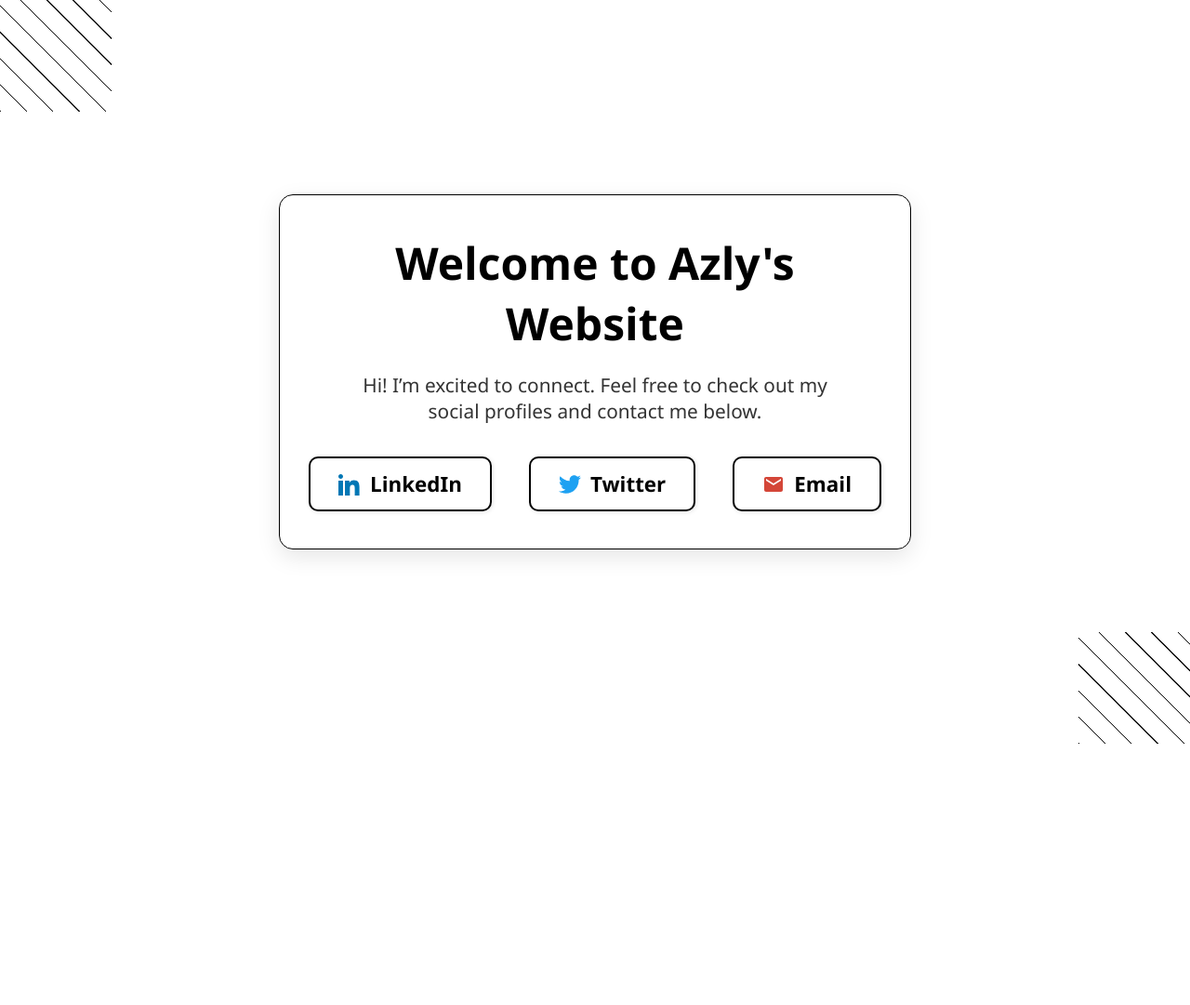
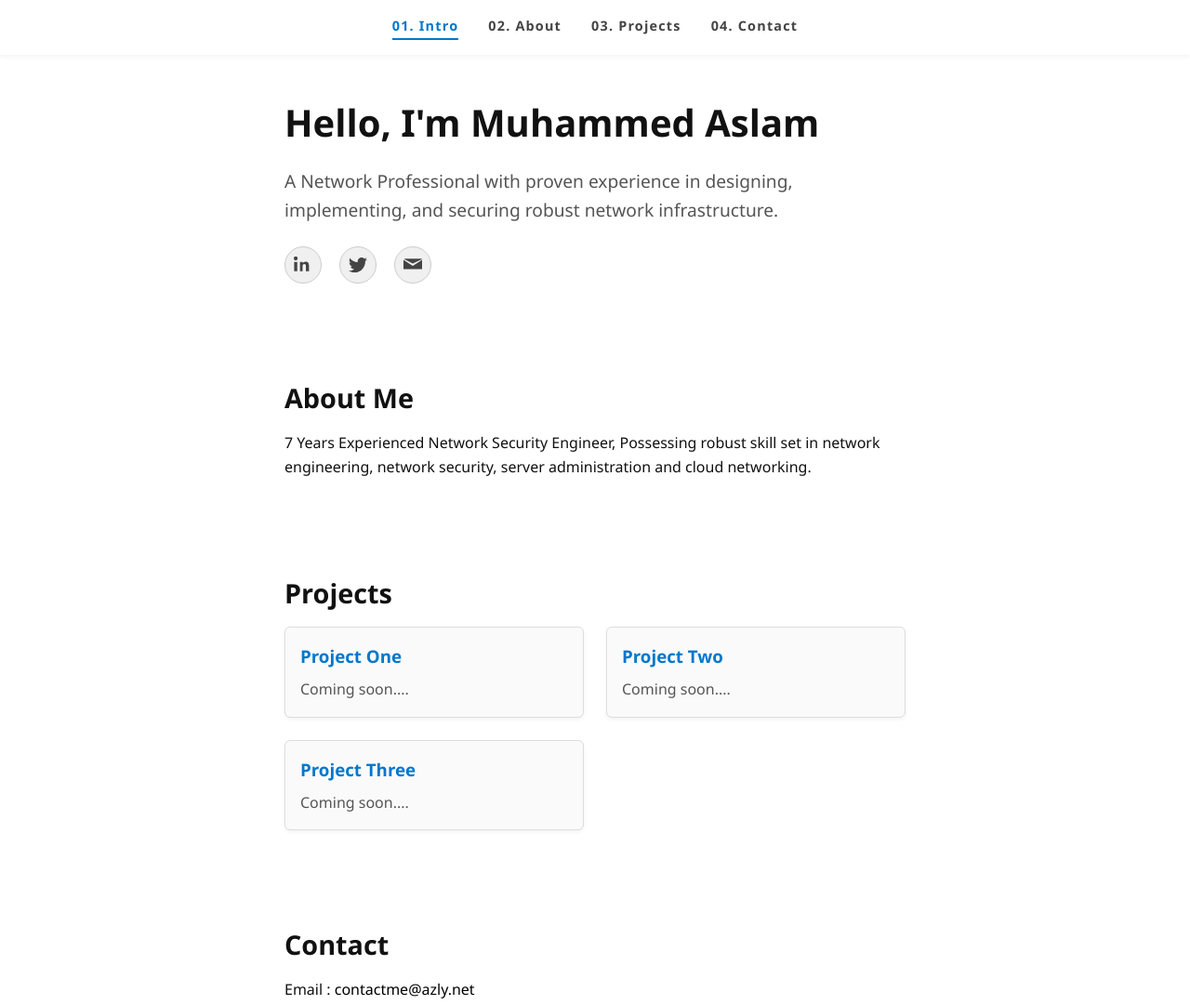
Before and after one commit to Aslam77kt/azlywebsite, a plain HTML site: page index.html in a window 1280 px wide. Shown: the top 1081 px of the page at 93% size. Before the commit the page ends 800 px from the top, so only its background shows below. Drawn offline with Linux system fonts and the light colour scheme.

Commit message:
Update index.html

```diff
--- a/index.html
+++ b/index.html
@@ -3,178 +3,266 @@
 <head>
 <meta charset="UTF-8" />
 <meta name="viewport" content="width=device-width, initial-scale=1" />
-  <title>Welcome to Azly's Website</title>
+<title>Muhammed Aslam — Portfolio</title>
 <style>
+  /* Reset & base */
   * {
-      margin: 0;
-      padding: 0;
-      box-sizing: border-box;
+    margin: 0; padding: 0; box-sizing: border-box;
+  }
+  body {
+    font-family: 'Segoe UI', Tahoma, Geneva, Verdana, sans-serif;
+    background-color: #fff;
+    color: #111;
+    line-height: 1.6;
+    scroll-behavior: smooth;
+  }
+  a {
+    color: #000;
+    text-decoration: none;
+    transition: color 0.3s ease;
+  }
+  a:hover {
+    color: #0077cc;
+    text-decoration: underline;
   }
 
-    body {
-      font-family: 'Segoe UI', Tahoma, Geneva, Verdana, sans-serif;
-      background-color: #ffffff;
-
-      /* Subtle black line pattern only in top-left and bottom-right corners */
-      background-image:
-        repeating-linear-gradient(
-          45deg,
-          black 0,
-          black 1px,
-          transparent 1px,
-          transparent 20px
-        ),
-        repeating-linear-gradient(
-          45deg,
-          black 0,
-          black 1px,
-          transparent 1px,
-          transparent 20px
-        );
-      background-position: top left, bottom right;
-      background-repeat: no-repeat;
-      background-size: 120px 120px, 120px 120px;
-
-      color: #000000;
-      min-height: 100vh;
+  /* Navigation */
+  nav {
+    position: fixed;
+    top: 0; left: 0; right: 0;
+    background: #fff;
+    padding: 1rem 2rem;
     display: flex;
     justify-content: center;
-      align-items: center;
-      padding: 20px;
+    gap: 2rem;
+    box-shadow: 0 2px 5px rgba(0,0,0,0.05);
+    z-index: 1000;
+    transition: background-color 0.3s ease;
+  }
+  nav a {
+    font-weight: 600;
+    font-size: 0.9rem;
+    letter-spacing: 1.2px;
+    color: #444;
+    padding-bottom: 2px;
+    border-bottom: 2px solid transparent;
+    transition: color 0.3s ease, border-color 0.3s ease;
+  }
+  nav a.active,
+  nav a:hover {
+    color: #0077cc;
+    border-color: #0077cc;
   }
 
-    .container {
-      background: rgba(255, 255, 255, 0.95);
-      padding: 40px 60px;
-      border-radius: 15px;
-      box-shadow: 0 8px 24px rgba(0, 0, 0, 0.1);
-      max-width: 680px;
-      text-align: center;
-      border: 1px solid #000000;
+  /* Sections */
+  section {
+    max-width: 700px;
+    margin: 100px auto 80px auto;
+    padding: 0 1rem;
+    opacity: 0;
+    transform: translateY(30px);
+    transition: opacity 0.8s ease, transform 0.8s ease;
+  }
+  section.visible {
+    opacity: 1;
+    transform: translateY(0);
+  }
+  h1, h2 {
+    color: #111;
+  }
+  h1 {
+    font-size: 2.5rem;
+    margin-bottom: 1rem;
+  }
+  h2 {
+    font-size: 1.8rem;
+    margin-bottom: 0.8rem;
   }
 
-    h1 {
-      font-size: 3rem;
-      margin-bottom: 20px;
-      font-weight: 700;
-      color: #000000;
+  /* Intro Text */
+  #intro p {
+    font-size: 1.2rem;
+    color: #555;
   }
 
-    p {
-      font-size: 1.3rem;
-      margin-bottom: 35px;
-      font-weight: 500;
-      color: #333333;
+  /* Social Links */
+  .social {
+    margin-top: 1.5rem;
+    display: flex;
+    gap: 1.2rem;
+  }
+  .social a {
+    display: flex;
+    align-items: center;
+    justify-content: center;
+    background: #f0f0f0;
+    width: 40px;
+    height: 40px;
+    border-radius: 50%;
+    border: 1.5px solid #ccc;
+    color: #444;
+    font-size: 1.2rem;
+    transition: background-color 0.3s ease, border-color 0.3s ease, color 0.3s ease, transform 0.3s ease;
+  }
+  .social a:hover {
+    background-color: #0077cc;
+    border-color: #0077cc;
+    color: #fff;
+    transform: scale(1.1);
+  }
+  .social svg {
+    width: 20px;
+    height: 20px;
+    fill: currentColor;
   }
 
-    .social-links {
-      display: flex;
-      justify-content: center;
-      gap: 40px;
-      flex-wrap: nowrap;
+  /* Projects grid */
+  .projects {
+    display: grid;
+    grid-template-columns: repeat(auto-fit,minmax(250px,1fr));
+    gap: 1.5rem;
+  }
+  .project-card {
+    background: #fafafa;
+    border: 1px solid #ddd;
+    padding: 1rem;
+    border-radius: 6px;
+    box-shadow: 0 2px 4px rgba(0,0,0,0.05);
+    transition: box-shadow 0.3s ease, border-color 0.3s ease, transform 0.3s ease;
+  }
+  .project-card:hover {
+    border-color: #0077cc;
+    box-shadow: 0 4px 12px rgba(0,119,204,0.3);
+    transform: translateY(-5px);
+  }
+  .project-card h3 {
+    margin-bottom: 0.5rem;
+    color: #0077cc;
+  }
+  .project-card p {
+    color: #555;
   }
 
-    .social-links a {
-      display: flex;
-      align-items: center;
-      gap: 10px;
-      text-decoration: none;
-      font-weight: 600;
-      color: #000000;
-      font-size: 1.4rem;
-      padding: 12px 30px;
-      border: 2px solid #000000;
-      border-radius: 10px;
-      background: rgba(255, 255, 255, 0.9);
-      transition: all 0.3s ease;
-      box-shadow: 1px 1px 5px rgba(0, 0, 0, 0.1);
-      cursor: pointer;
+  /* Footer */
+  footer {
+    text-align: center;
+    padding: 2rem 0;
+    font-size: 0.8rem;
+    color: #777;
+    border-top: 1px solid #eee;
   }
 
-    .social-links a:hover {
-      color: #fff;
-      box-shadow: 0 0 12px currentColor;
-      border-color: currentColor;
+  /* Contact social icons container */
+  #contact .social {
+    margin-top: 0.5rem;
   }
 
-    /* Icon sizes */
-    .icon {
-      width: 24px;
-      height: 24px;
-      flex-shrink: 0;
-    }
-
-    /* LinkedIn icon color */
-    .linkedin-icon {
-      fill: #0077b5;
-    }
-    .linkedin:hover {
-      background-color: #0077b5;
-      border-color: #0077b5;
-    }
-
-    /* Twitter icon color */
-    .twitter-icon {
-      fill: #1DA1F2;
-    }
-    .twitter:hover {
-      background-color: #1DA1F2;
-      border-color: #1DA1F2;
-      color: #fff;
-    }
-
-    /* Email icon color */
-    .email-icon {
-      fill: #d44638;
-    }
-    .email:hover {
-      background-color: #d44638;
-      border-color: #d44638;
-    }
-
-    @media (max-width: 720px) {
-      .container {
-        max-width: 90vw;
-        padding: 30px 25px;
-      }
-      h1 {
-        font-size: 2.4rem;
-      }
-      .social-links {
-        flex-wrap: wrap;
-        gap: 20px;
-      }
-      .social-links a {
-        font-size: 1.2rem;
-        padding: 14px 20px;
+  /* Responsive */
+  @media (max-width: 600px) {
+    nav {
+      gap: 1rem;
+      padding: 1rem;
     }
   }
 </style>
 </head>
 <body>
-  <div class="container">
-    <h1>Welcome to Azly's Website</h1>
-    <p>Hi! I’m excited to connect. Feel free to check out my social profiles and contact me below.</p>
-    <div class="social-links">
-      <a href="https://www.linkedin.com/in/muhammed-aslam-a83743181" target="_blank" rel="noopener noreferrer" class="linkedin">
-        <svg class="icon linkedin-icon" viewBox="0 0 24 24" aria-hidden="true" focusable="false">
-          <path d="M4.98 3.5C4.98 4.88 3.87 6 2.5 6S0 4.88 0 3.5 1.11 1 2.5 1 4.98 2.12 4.98 3.5zM0 8h5v16H0V8zm7 0h4.8v2.2h.07c.67-1.28 2.3-2.6 4.73-2.6 5.07 0 6 3.34 6 7.67V24h-5v-7.4c0-1.76-.03-4.02-2.45-4.02-2.45 0-2.82 1.91-2.82 3.9V24H7V8z"/>
-        </svg>
-        LinkedIn
+
+<nav>
+  <a href="#intro" class="active">01. Intro</a>
+  <a href="#about">02. About</a>
+  <a href="#projects">03. Projects</a>
+  <a href="#contact">04. Contact</a>
+</nav>
+
+<section id="intro" class="visible">
+  <h1>Hello, I'm Muhammed Aslam</h1>
+  <p>A Network Professional with proven experience in designing, implementing, and securing robust network infrastructure.</p>
+  <div class="social">
+    <a href="https://www.linkedin.com/in/muhammed-aslam-a83743181" target="_blank" rel="noopener" aria-label="LinkedIn">
+      <svg viewBox="0 0 24 24" aria-hidden="true"><path d="M4.98 3.5C4.98 4.88 3.88 6 2.5 6S0 4.88 0 3.5 1.12 1 2.5 1s2.48 1.12 2.48 2.5zM.5 8h4v12h-4V8zM8 8h3.6v1.68h.05c.5-.94 1.7-1.94 3.5-1.94 3.75 0 4.5 2.47 4.5 5.68V20h-4v-6c0-1.44-.03-3.3-2-3.3-2 0-2.3 1.57-2.3 3.2V20H8V8z"/></svg>
     </a>
-      <a href="https://twitter.com/Aslam77kt" target="_blank" rel="noopener noreferrer" class="twitter">
-        <svg class="icon twitter-icon" viewBox="0 0 24 24" aria-hidden="true" focusable="false">
-          <path d="M23.954 4.569c-.885.39-1.83.654-2.825.775 1.014-.609 1.794-1.574 2.163-2.724-.95.555-2.005.959-3.127 1.184-.897-.959-2.178-1.559-3.594-1.559-3.179 0-5.515 2.966-4.797 6.045-4.091-.205-7.719-2.165-10.148-5.144-1.29 2.213-.669 5.108 1.523 6.574-.806-.026-1.566-.247-2.229-.616v.061c0 2.385 1.693 4.374 3.946 4.827-.735.2-1.522.232-2.224.084.626 1.956 2.444 3.377 4.6 3.417-2.07 1.623-4.678 2.348-7.29 2.04 2.179 1.397 4.768 2.212 7.557 2.212 9.142 0 14.307-7.721 13.995-14.646.961-.695 1.8-1.562 2.46-2.549z"/>
-        </svg>
-        Twitter
+    <a href="https://twitter.com/aslam77kt" target="_blank" rel="noopener" aria-label="Twitter">
+      <svg viewBox="0 0 24 24" aria-hidden="true"><path d="M23.954 4.569c-.885.392-1.83.656-2.825.775 1.014-.611 1.794-1.574 2.163-2.724-.949.564-2.005.974-3.127 1.195-.897-.957-2.178-1.555-3.594-1.555-2.723 0-4.928 2.206-4.928 4.928 0 .39.045.765.127 1.124-4.094-.205-7.725-2.165-10.158-5.144-.424.725-.666 1.562-.666 2.457 0 1.695.863 3.192 2.178 4.069-.803-.026-1.56-.246-2.22-.616v.062c0 2.37 1.684 4.348 3.918 4.794-.41.11-.843.17-1.287.17-.315 0-.624-.03-.927-.086.625 1.951 2.444 3.375 4.6 3.414-1.68 1.318-3.809 2.105-6.102 2.105-.396 0-.787-.023-1.175-.068 2.179 1.394 4.768 2.208 7.557 2.208 9.054 0 14.002-7.496 14.002-13.986 0-.21-.006-.423-.015-.633.962-.695 1.8-1.562 2.46-2.549z"/></svg>
     </a>
-      <a href="mailto:contactme@azly.net" class="email">
-        <svg class="icon email-icon" viewBox="0 0 24 24" aria-hidden="true" focusable="false">
-          <path d="M20 4H4c-1.1 0-2 .9-2 2v12c0 1.1.9 2 2 2h16c1.1 0 2-.9 2-2V6c0-1.1-.9-2-2-2zm0 4l-8 5-8-5V6l8 5 8-5v2z"/>
-        </svg>
-        Email
+    <a href="mailto:contactme@azly.net" target="_blank" rel="noopener" aria-label="Email">
+      <svg viewBox="0 0 24 24" aria-hidden="true"><path d="M12 13.065l-11.994-7.565v12h24v-12L12 13.065zm11.994-8.53c-.172-.353-.52-.566-.91-.566H1.916c-.39 0-.738.213-.91.566L12 10.16l11.994-5.625z"/></svg>
     </a>
   </div>
+</section>
+
+<section id="about">
+  <h2>About Me</h2>
+  <p>7 Years Experienced Network Security Engineer, Possessing robust skill set in network engineering, network security, server administration and cloud networking.</p>
+</section>
+
+<section id="projects">
+  <h2>Projects</h2>
+  <div class="projects">
+    <div class="project-card">
+      <h3>Project One</h3>
+      <p>Coming soon....</p>
     </div>
+    <div class="project-card">
+      <h3>Project Two</h3>
+      <p>Coming soon....</p>
+    </div>
+    <div class="project-card">
+      <h3>Project Three</h3>
+      <p>Coming soon....</p>
+    </div>
+  </div>
+</section>
+
+<section id="contact">
+  <h2>Contact</h2>
+  <p>Email : <a href="mailto:contactme@azly.net">contactme@azly.net</a></p>
+  <div class="social">
+    <a href="https://www.linkedin.com/in/muhammed-aslam-a83743181" target="_blank" rel="noopener" aria-label="LinkedIn">
+      <svg viewBox="0 0 24 24" aria-hidden="true"><path d="M4.98 3.5C4.98 4.88 3.88 6 2.5 6S0 4.88 0 3.5 1.12 1 2.5 1s2.48 1.12 2.48 2.5zM.5 8h4v12h-4V8zM8 8h3.6v1.68h.05c.5-.94 1.7-1.94 3.5-1.94 3.75 0 4.5 2.47 4.5 5.68V20h-4v-6c0-1.44-.03-3.3-2-3.3-2 0-2.3 1.57-2.3 3.2V20H8V8z"/></svg>
+    </a>
+    <a href="https://twitter.com/aslam77kt" target="_blank" rel="noopener" aria-label="Twitter">
+      <svg viewBox="0 0 24 24" aria-hidden="true"><path d="M23.954 4.569c-.885.392-1.83.656-2.825.775 1.014-.611 1.794-1.574 2.163-2.724-.949.564-2.005.974-3.127 1.195-.897-.957-2.178-1.555-3.594-1.555-2.723 0-4.928 2.206-4.928 4.928 0 .39.045.765.127 1.124-4.094-.205-7.725-2.165-10.158-5.144-.424.725-.666 1.562-.666 2.457 0 1.695.863 3.192 2.178 4.069-.803-.026-1.56-.246-2.22-.616v.062c0 2.37 1.684 4.348 3.918 4.794-.41.11-.843.17-1.287.17-.315 0-.624-.03-.927-.086.625 1.951 2.444 3.375 4.6 3.414-1.68 1.318-3.809 2.105-6.102 2.105-.396 0-.787-.023-1.175-.068 2.179 1.394 4.768 2.208 7.557 2.208 9.054 0 14.002-7.496 14.002-13.986 0-.21-.006-.423-.015-.633.962-.695 1.8-1.562 2.46-2.549z"/></svg>
+    </a>
+  </div>
+</section>
+
+<footer>
+  &copy; 2025 Muhammed Aslam. Built with ❤️.
+</footer>
+
+<script>
+  // Highlight nav links on scroll & fade in sections
+  const sections = document.querySelectorAll("section");
+  const navLinks = document.querySelectorAll("nav a");
+
+  function activateLink() {
+    let index = sections.length;
+
+    while (--index && window.scrollY + 120 < sections[index].offsetTop) {}
+
+    navLinks.forEach((link) => link.classList.remove("active"));
+    navLinks[index].classList.add("active");
+  }
+
+  function revealSections() {
+    sections.forEach((section) => {
+      const top = section.getBoundingClientRect().top;
+      const trigger = window.innerHeight * 0.85;
+      if (top < trigger) {
+        section.classList.add("visible");
+      }
+    });
+  }
+
+  window.addEventListener("scroll", () => {
+    activateLink();
+    revealSections();
+  });
+
+  // Initial call so first section visible
+  revealSections();
+</script>
+
 </body>
 </html>
```
Lines whose indentation alone changed are shown as unchanged.
